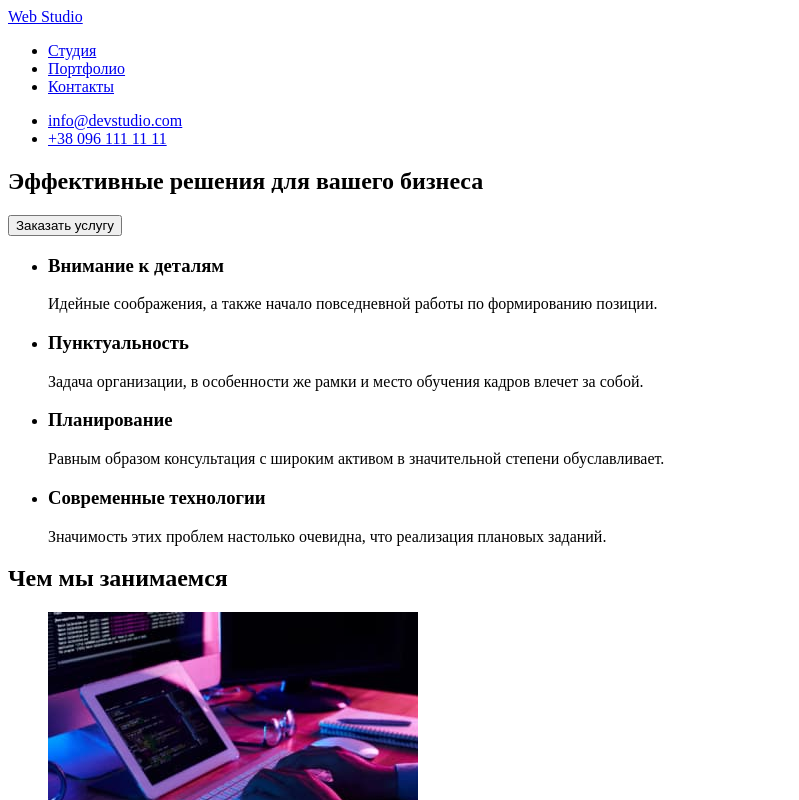
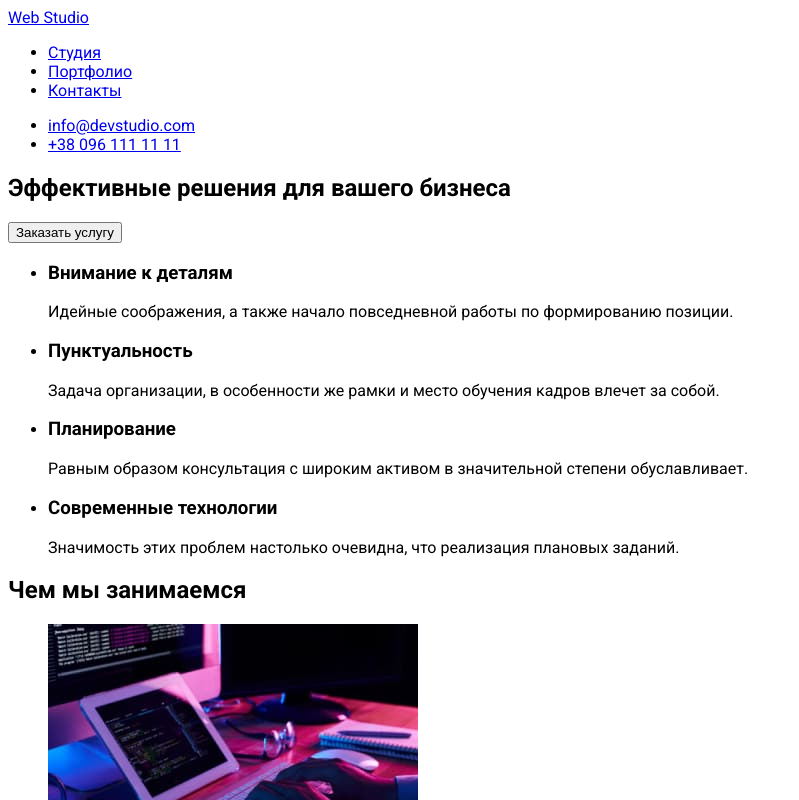
Before and after one commit to Aleks-corp/goit-markup-hw-01, a plain HTML site: page index.html in a window 1280 px wide. Shown: the top 800 px of the page, without its empty margins (0-799 px from the left). Drawn offline with Linux system fonts and the light colour scheme.

Commit message:
add fonts

```diff
--- /dev/null
+++ b/css/style.css
@@ -0,0 +1,3 @@
+body {
+  font-family: "Roboto", sans-serif;
+}
--- a/index.html
+++ b/index.html
@@ -8,9 +8,10 @@
     <link rel="preconnect" href="https://fonts.googleapis.com" />
     <link rel="preconnect" href="https://fonts.gstatic.com" crossorigin />
     <link
-      href="https://fonts.googleapis.com/css2?family=Montserrat:wght@400;700&display=swap"
+      href="https://fonts.googleapis.com/css2?family=Roboto:wght@400;500;700;900&display=swap"
       rel="stylesheet"
     />
+    <link rel="stylesheet" href="css/style.css" />
   </head>
   <body>
     <header>
```
